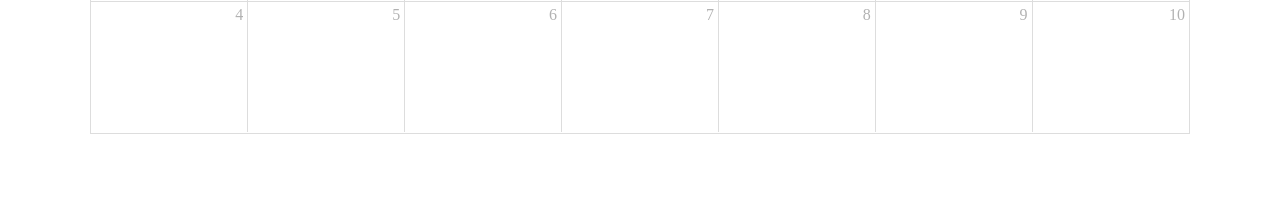
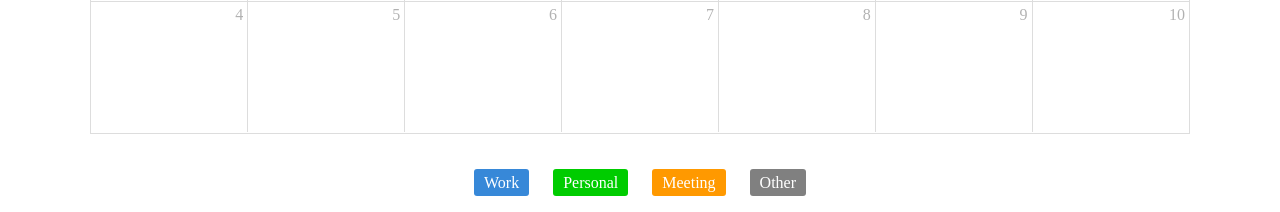
Before and after one commit to DeveloperAung/reservation, a Django app: template templates/reservations/calendar.html in a window 1280 px wide. Shown: the part 811-1023 px from the top of the page. Before the commit the page ends 945 px from the top, so only its background shows below. Run offline with Django 5.2, Linux system fonts and the light colour scheme; the template is opened without the code that fills it, so the values that code supplies are empty.

Commit message:
added category and add background based on color

```diff
--- a/reservations/forms.py
+++ b/reservations/forms.py
@@ -5,8 +5,9 @@ from .models import Reservation
 class ReservationForm(forms.ModelForm):
     class Meta:
         model = Reservation
-        fields = ['title', 'description', 'start_time', 'end_time']
+        fields = ['title', 'description', 'start_time', 'end_time', 'category']
         widgets = {
             'start_time': forms.DateTimeInput(attrs={'type': 'datetime-local'}),
             'end_time': forms.DateTimeInput(attrs={'type': 'datetime-local'}),
+            'category': forms.Select(),  # This will create a dropdown
         }
--- a/templates/reservations/calendar.html
+++ b/templates/reservations/calendar.html
@@ -9,11 +9,30 @@
             max-width: 1100px;
             margin: 40px auto;
         }
+        /* Optional: Add legend styling */
+        .legend {
+            margin: 20px auto;
+            text-align: center;
+        }
+        .legend span {
+            margin: 0 10px;
+            padding: 5px 10px;
+            border-radius: 3px;
+            color: white;
+        }
     </style>
 </head>
 <body>
     <a href="{% url 'create_reservation' %}">Create Reservation</a>
     <div id='calendar'></div>
+
+    <!-- Optional: Add a legend -->
+    <div class="legend">
+        <span style="background-color: #3788d8">Work</span>
+        <span style="background-color: #00cc00">Personal</span>
+        <span style="background-color: #ff9900">Meeting</span>
+        <span style="background-color: #808080">Other</span>
+    </div>
 
     <script>
         document.addEventListener('DOMContentLoaded', function() {
@@ -27,7 +46,14 @@
                 },
                 events: '/events/',
                 eventClick: function(info) {
-                    alert('Event: ' + info.event.title + '\nDescription: ' + info.event.extendedProps.description);
+                    alert('Event: ' + info.event.title +
+                          '\nDescription: ' + info.event.extendedProps.description +
+                          '\nCategory: ' + info.event.extendedProps.category);
+                },
+                // Ensure colors are applied
+                eventDidMount: function(info) {
+                    info.el.style.backgroundColor = info.event.backgroundColor;
+                    info.el.style.borderColor = info.event.borderColor;
                 }
             });
             calendar.render();
```
Also changed, not shown: reservations/models.py (+7 -0 lines), reservations/views.py (+12 -2 lines), db.sqlite3, reservations/migrations/0002_reservation_category.py (added).
